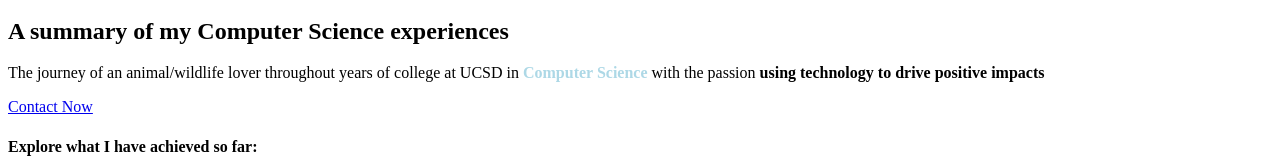
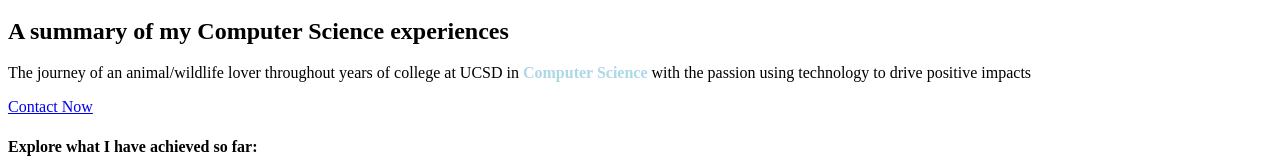
Before and after one commit to duyanh29/CSE134B-HW2, a plain HTML site: page index.html in a window 1280 px wide. Shown: the part 268-426 px from the top of the page. Drawn offline with Linux system fonts and the light colour scheme.

Commit message:
Add files via upload

```diff
--- a/index.html
+++ b/index.html
@@ -51,7 +51,7 @@
 
       <h2>A summary of my Computer Science experiences</h2>
 
-      <p>The journey of an animal/wildlife lover throughout years of college at UCSD in <strong> <span style="color:lightblue">Computer Science</span></strong> with the passion<strong> using technology to drive positive impacts</strong></p>
+      <p>The journey of an animal/wildlife lover throughout years of college at UCSD in <strong> <span style="color:lightblue">Computer Science</span></strong> with the passion using technology to drive positive impacts</p>
 
       <a href="contact.html">Contact Now</a>
 
```
